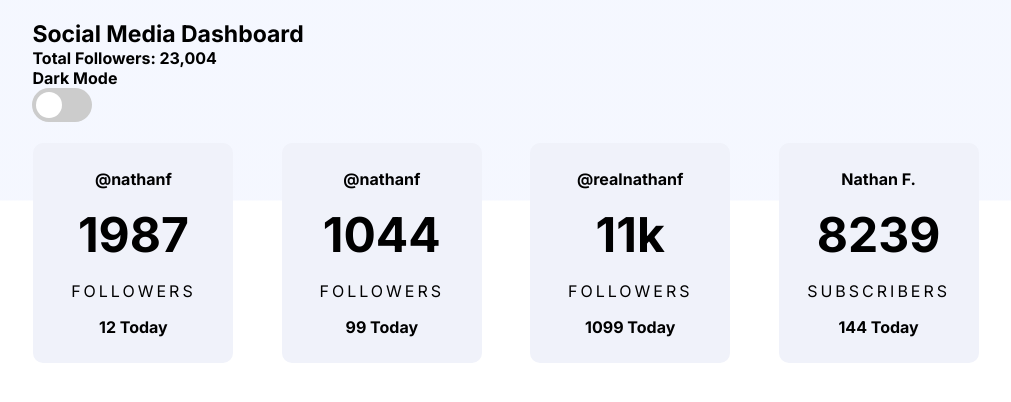
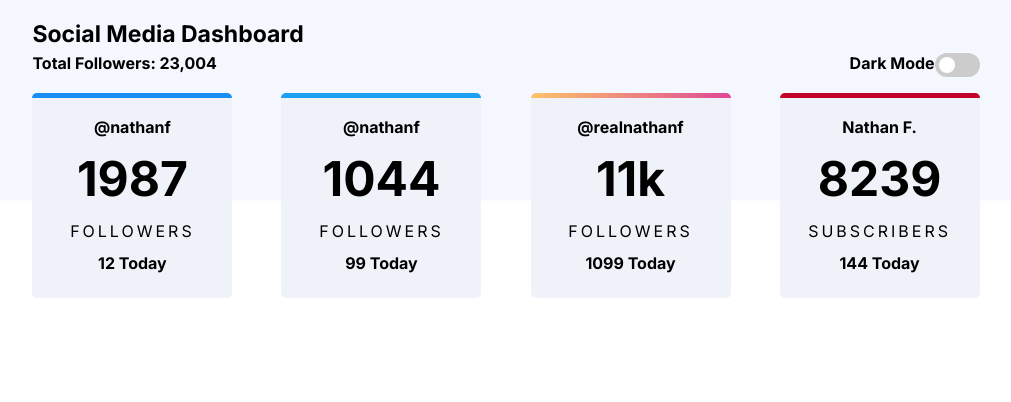
Before and after one commit to BETeng/Social-media-dashboard, a plain HTML site: page social-media-dashboard-with-theme-switcher-master/index.html in a window 1280 px wide. Shown: the whole page, without its empty margins (134-1145 px from the left). Drawn offline with Linux system fonts and the light colour scheme.

Commit message:
wrap style top border

```diff
--- a/social-media-dashboard-with-theme-switcher-master/index.html
+++ b/social-media-dashboard-with-theme-switcher-master/index.html
@@ -30,9 +30,11 @@
   <div class="flex-container">
     <div class="header">
       <div class="header-box">
+
         <div class="header-bold-text">Social Media Dashboard</div>
-        <div class="header-followers">Total Followers: 23,004</div>
-        <div class="switch">Dark Mode</div>
+
+        <div class="header-followers">Total Followers: 23,004
+          <div class="switch">Dark Mode
             <div class="theme-switch-wrapper">
               <label class="theme-switch" for="checkbox">
                 <input type="checkbox" id="checkbox" />
@@ -40,28 +42,40 @@
               </label>
             </div>
           </div>
+        </div>
+
+      </div>
+
       <div class="bigger-box">
+
+        <div class="big-wrap" id="fb-bdr">
           <div class="big-box">
             <div class="username"> @nathanf</div>
             <div class="count">1987</div>
             <div class="followers">Followers</div>
             <div class="today">12 Today</div>
           </div>
+        </div>
 
+        <div class="big-wrap" id="twt-bdr">
           <div class="big-box">
             <div class="username"> @nathanf</div>
             <div class="count">1044</div>
             <div class="followers">Followers</div>
             <div class="today">99 Today</div>
           </div>
+        </div>
 
+        <div class="big-wrap" id="ig-bdr">
           <div class="big-box">
             <div class="username"> @realnathanf</div>
             <div class="count">11k</div>
             <div class="followers">Followers</div>
             <div class="today">1099 Today</div>
           </div>
+        </div>
 
+        <div class="big-wrap" id="yt-bdr">
           <div class="big-box">
             <div class="username"> Nathan F.</div>
             <div class="count">8239</div>
@@ -69,6 +83,7 @@
             <div class="today">144 Today</div>
           </div>
         </div>
+
       </div>
 
       <!-- <main>
--- a/social-media-dashboard-with-theme-switcher-master/style.css
+++ b/social-media-dashboard-with-theme-switcher-master/style.css
@@ -4,7 +4,7 @@
     --bright-red: hsl(356, 69%, 56%);
     --Facebook: hsl(208, 92%, 53%);
     --Twitter: hsl(203, 89%, 53%);
-    --Instagram: linear gradient hsl(37, 97%, 70%) to hsl(329, 70%, 58%);
+    --Instagram: linear-gradient(to right, hsl(37, 97%, 70%), hsl(329, 70%, 58%));
     --YouTube: hsl(348, 97%, 39%);
 
     /* Light theme colors */
@@ -14,25 +14,39 @@
     --light-text: hsl(228, 12%, 44%);
     --dark-text: hsl(230, 17%, 14%);
 }
-
-[data-theme="dark"]{
+    /* Dark theme colors */
+    [data-theme="dark"]{
     --header-color: hsl(232, 19%, 15%);
     --background-color: hsl(230, 17%, 14%);
-    --card-color: hsl(227, 47%, 96%);
+    --card-color: hsl(228, 28%, 20%);
     --light-text: hsl(228, 34%, 66%);
     --dark-text: hsl(230, 17%, 14%) ;
 }
+.header-bold-text{
+    padding-bottom: 5px;
+}
+
+.header-followers{
+    display: inline-flex;
+}
+
+.switch{
+    display: inline-flex;
+    right: 13%;
+    position: absolute;
+}
+
+/* SLIDER  */
 
 .theme-switch-wrapper {
-    display: flex;
-    align-items: center;
-
+    display: inline-flex;
+    margin-bottom: 100px;
   }
   .theme-switch {
     display: inline-block;
-    height: 34px;
+    height: 24px;
     position: relative;
-    width: 60px;
+    width: 45px;
   }
 
   .theme-switch input {
@@ -54,11 +68,11 @@
     background-color: #fff;
     bottom: 4px;
     content: "";
-    height: 26px;
+    height: 16px;
     left: 4px;
     position: absolute;
     transition: .4s;
-    width: 26px;
+    width: 16px;
   }
 
   input:checked + .slider {
@@ -66,18 +80,18 @@
   }
 
   input:checked + .slider:before {
-    transform: translateX(26px);
+    transform: translateX(20px);
   }
 
   .slider.round {
-    border-radius: 34px;
+    border-radius: 24px;
   }
 
   .slider.round:before {
     border-radius: 50%;
   }
 
-
+/* SLIDER END */
 
 html, body {
     width: 100%;
@@ -122,17 +136,45 @@ html, body {
     justify-content: space-between;
 }
 
+
+
 .big-box{
-    border-radius: 10px;
+    /* box-sizing: border-box; */
+    border-radius: 0 0 5px 5px;
     background-color: var(--card-color);
-    /* background-color: hsl(227, 47%, 96%); */
-    height: 200px;
+    height: 180px;
     width: 200px;
     display: flex;
     flex-direction: column;
     justify-content: space-evenly;
-    padding: 10px 0px 10px 0px;
-    margin: 1px;
+    padding: 7px 0px 13px 0px;
+    position: relative;
+    top:5px;
+}
+
+.big-wrap{
+    display: flex;
+    justify-content: space-evenly;
+    box-sizing: border-box;
+    border-radius: 5px;
+    width: 200px;
+    height: 200px;
+    position: relative;
+}
+
+#ig-bdr{
+    background: var(--Instagram);
+ }
+
+#fb-bdr{
+    background: var(--Facebook);
+}
+#yt-bdr{
+    background: var(--YouTube);
+}
+
+#twt-bdr{
+    background: var(--Twitter);
 }
 
 .username{
@@ -155,10 +197,6 @@ html, body {
     letter-spacing: 3px;
     font-weight: 400;
 }
-@media screen and (min-width: 1400px){
-
-}
-
 
 @media screen and (max-width: 1100px){
     .bigger-box{
```
Lines whose indentation alone changed are shown as unchanged.
